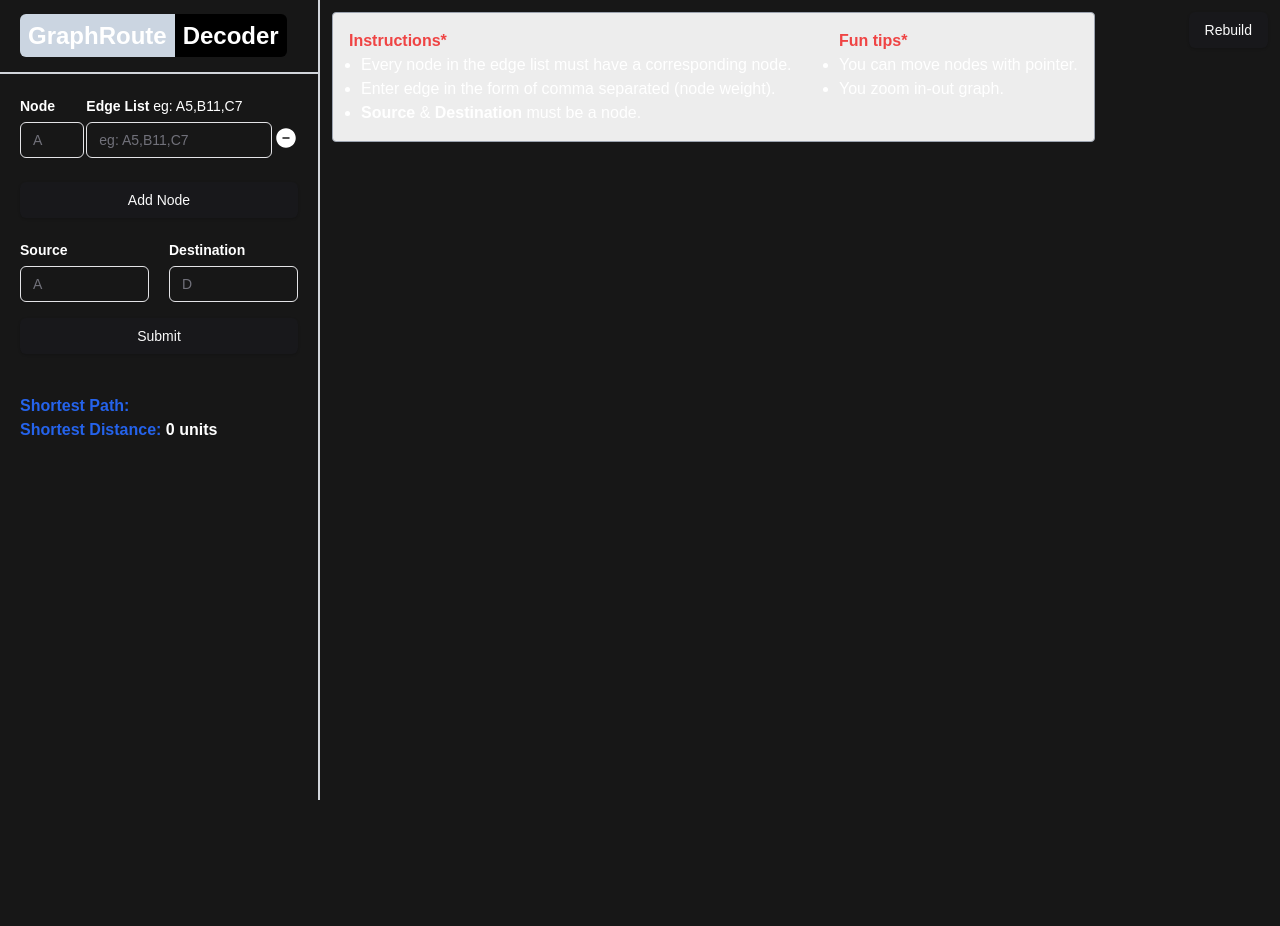
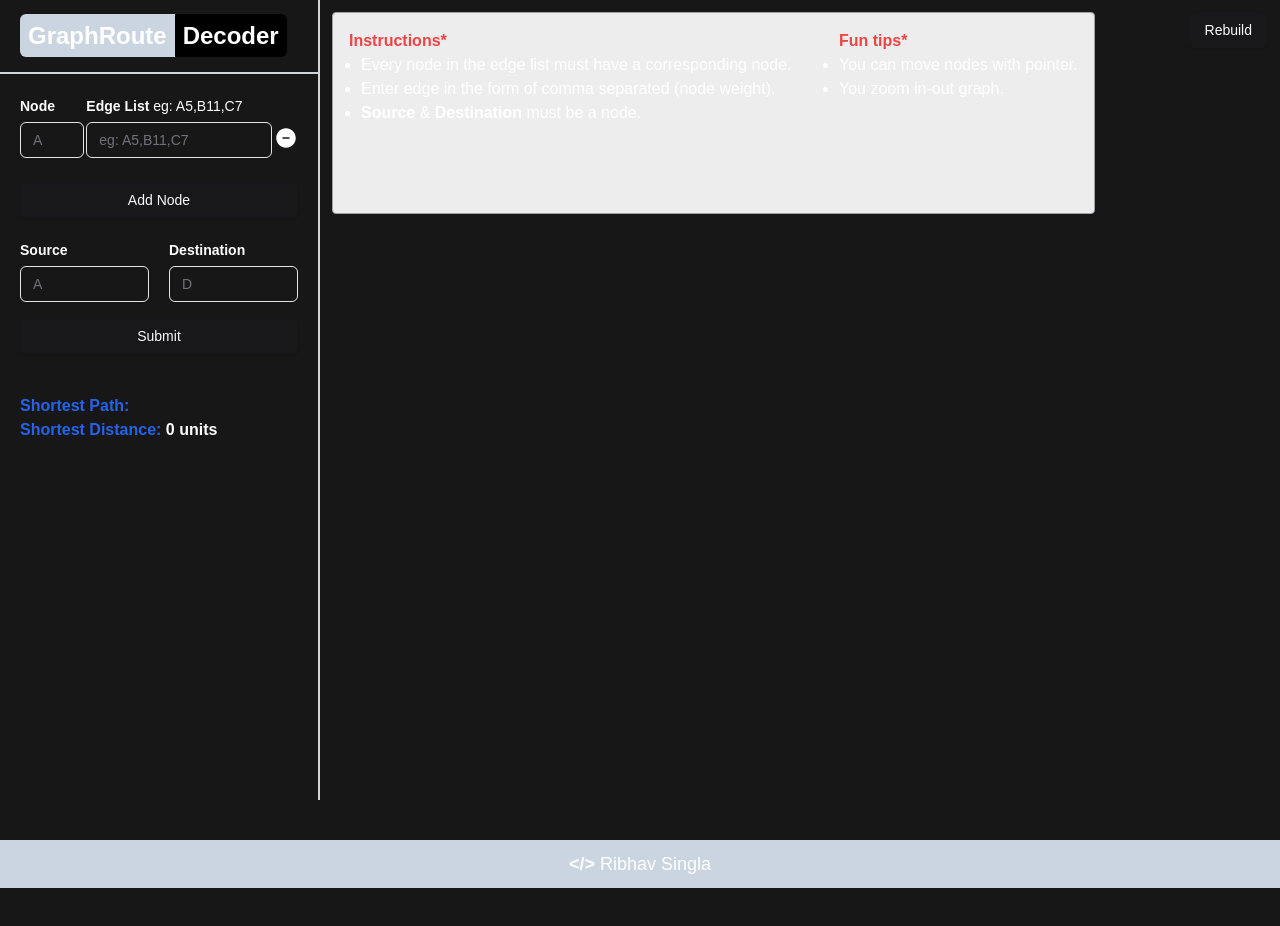
Before and after one commit to Ribhav-Singla/GraphRouteDecoder, a Next.js app: page / in a window 1280 px wide. Shown: the top 926 px of the page. After the commit the page ends 888 px from the top, so only its background shows below. Built offline with nearby package versions, Linux system fonts and the light colour scheme.

Commit message:
added footer

```diff
--- /dev/null
+++ b/app/(components)/footer.tsx
@@ -0,0 +1,11 @@
+import React from 'react'
+
+function Footer() {
+  return (
+    <div className="w-full h-12 bg-slate-300 text-center text-lg flex justify-center items-center">
+         <strong className="font-bold">{'</> '}</strong>&nbsp;Ribhav Singla
+    </div>
+  )
+}
+
+export default Footer
--- a/app/globals.css
+++ b/app/globals.css
@@ -50,6 +50,37 @@ body {
 ul li{
   list-style: disc;
 }
+
+@media (min-width: 1081px){
+  .canvas_2{
+    display: none;
+  }
+  .right-cont {
+    display: flex;
+    flex-direction: column;
+    height: 100vh; /* Full height of the screen */
+    overflow: hidden; /* Prevent overflow scrolling */
+  }
+
+  .instr-cont {
+    flex-shrink: 0; /* Prevent shrinking */
+    height: 155px; /* Set a fixed height */
+  }
+
+  .canvas_1 {
+    flex-grow: 1; /* Take up remaining space */
+    height: auto; /* Allow the height to be flexible */
+    overflow: hidden; /* Prevent internal scrolling */
+  }
+
+  @mixin {
+    canvas_1 {
+      height: auto;
+    }
+  }
+
+}
+
 @media (min-width: 1081px) and (max-width: 1280px) {
   .left-cont {
     grid-column: span 4 / span 4; /* This makes left-cont span 6 columns */
@@ -59,6 +90,9 @@ ul li{
   }
   .rebuild-btn-2{
     display: none;
+  }
+  .instr-cont{
+    height: 202px;
   }
 }
 
@@ -128,3 +162,5 @@ ul li{
     height: 500px;
   }
 }
+
+/* fix */
--- a/app/page.tsx
+++ b/app/page.tsx
@@ -9,6 +9,7 @@ import { distanceState } from "./(recoil)";
 import { pathState } from "./(recoil)";
 import { useRecoilValue } from "recoil";
 import { motion } from "framer-motion";
+import Footer from "./(components)/footer";
 
 export default function Home() {
   const [loading, setLoading] = useState(true);
@@ -187,7 +188,8 @@ export default function Home() {
   }, [rebuild, graph, source, dest, path]);
 
   return (
-    <div className="grid grid-cols-12 h-screen">
+    <div className="flex flex-col">
+      <div className="grid grid-cols-12 h-screen flex-1">
         <div className="left-cont xl:col-span-3 border-e-2 border-gray-300">
           <motion.h1
             initial={{
@@ -203,9 +205,12 @@ export default function Home() {
             transition={{
               duration: 0.5,
             }}
-         className="text-2xl p-5 border-b-2 border-gray-300 font-bold">
+            className="text-2xl p-5 border-b-2 border-gray-300 font-bold"
+          >
             <span className="bg-slate-300 p-2 rounded-s-md">GraphRoute</span>
-          <span className="bg-black text-white p-2 rounded-e-md">Decoder</span>
+            <span className="bg-black text-white p-2 rounded-e-md">
+              Decoder
+            </span>
           </motion.h1>
           <Graphconstruct />
           <div className="p-5">
@@ -223,7 +228,7 @@ export default function Home() {
             </p>
           </div>
         </div>
-      <div className="right-cont xl:col-span-9 h-screen">
+        <div className="right-cont xl:col-span-9 h-screen ">
           <div className="flex p-3 justify-between">
             <motion.div
               initial={{
@@ -251,8 +256,8 @@ export default function Home() {
                     Enter edge in the form of comma separated {"(node weight)"}.
                   </li>
                   <li>
-                  <strong>Source</strong> & <strong>Destination</strong> must be
-                  a node.
+                    <strong>Source</strong> & <strong>Destination</strong> must
+                    be a node.
                   </li>
                 </ul>
               </div>
@@ -289,5 +294,7 @@ export default function Home() {
           </div>
         </div>
       </div>
+      <Footer />
+    </div>
   );
 }
```
Lines whose indentation alone changed are shown as unchanged.
